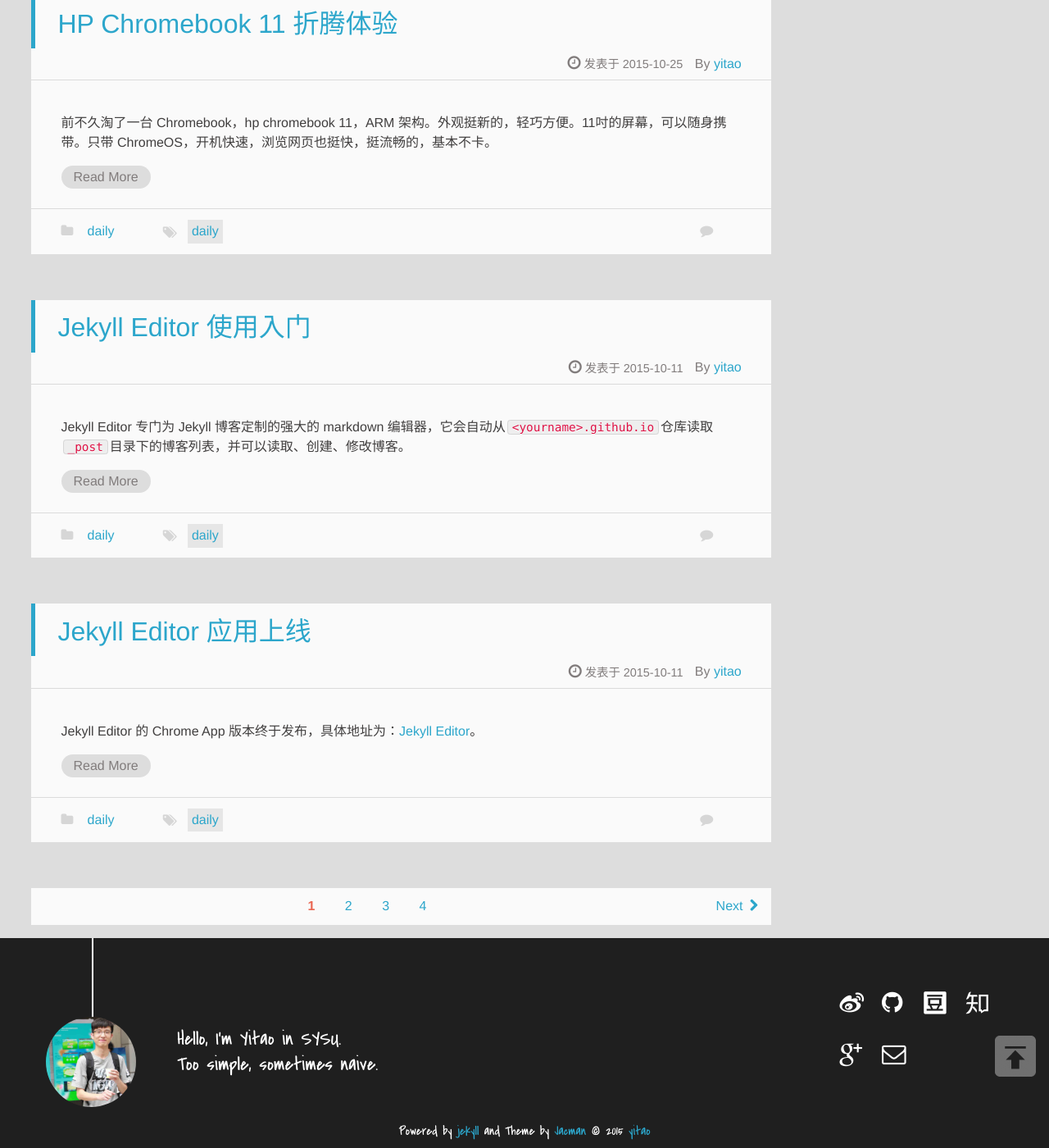
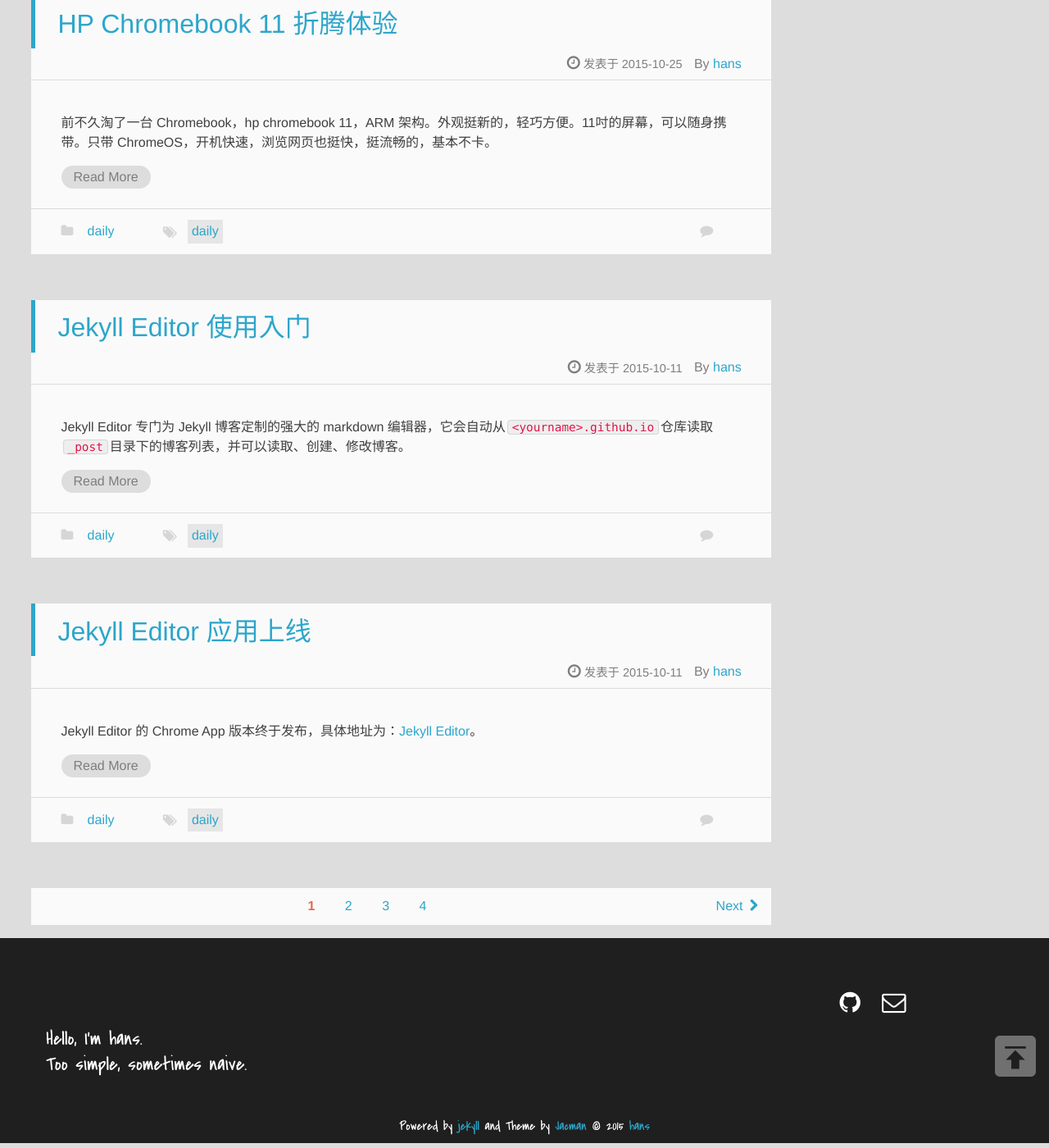
Before and after one commit to hans007/Hans007.GitHub.io, a Jekyll site: the page built from index.html, in a window 1280 px wide and 1400 px high, scrolled down 2744 px. Shown: the whole window at 82% size. Built offline with Jekyll 4.4.1, drawn with Linux system fonts in a browser that asks for light colours; Markdown is read by kramdown in place of the engine named in the settings; the list of posts is cut into pages by our own code; comment, search, counter and statistics services are not loaded; some of the changed text lies outside the part shown.

Commit message:
修改了 配置信息

```diff
--- a/_config.yml
+++ b/_config.yml
@@ -53,7 +53,7 @@ menu:
 widgets:
 - category
 - tag
-- links
+##- links
 ##- weibo
 ##- douban
 ##- rss
@@ -69,8 +69,8 @@ imglogo:
   src: img/logo.png        ## `.svg` and `.png` are recommended,please put image into the theme folder `/jacman/source/img`.
 favicon: img/favicon.ico   ## size:32px*32px,`.ico` is recommended,please put image into the theme folder `/jacman/source/img`.
 apple_icon: img/jacman.jpg ## size:114px*114px,please put image into the theme folder `/jacman/source/img`.
-author_img: img/author.jpg ## size:220px*220px.display author avatar picture.if don't want to display,please don't set this.
-banner_img: #img/banner.jpg ## size:1920px*200px+. Banner Picture
+##author_img: img/author.jpg ## size:220px*220px.display author avatar picture.if don't want to display,please don't set this.
+##banner_img: #img/banner.jpg ## size:1920px*200px+. Banner Picture
 
 #### index post is expanding or not
 index:
@@ -82,21 +82,21 @@ mathjax: false      #enable mathjax if true
 
 #### Author information
 author:
-  name: yitao      ## e.g. wuchong Author name
-  intro_line1:  "Hello, I'm Yitao in SYSU."    ## your introduction on the bottom of the page
+  name: hans      ## e.g. wuchong Author name
+  intro_line1:  "Hello, I'm hans."    ## your introduction on the bottom of the page
   intro_line2:  "Too simple, sometimes naive."  ## the 2nd line
-  weibo: 1836017133      ## e.g. wuchong1014 or 2176287895 for http://weibo.com/2176287895
-  weibo_verifier: 8266a57e  ## e.g. b3593ceb Your weibo-show widget verifier ,if you use weibo-show it is needed.
-  tsina: 1836017133      ## e.g. 2176287895  Your weibo ID,It will be used in share button.
-  douban: 62234732     ## e.g. wuchong1014 or your id for https://www.douban.com/people/wuchong1014
-  zhihu: yaoyit      ## e.g. jark  for http://www.zhihu.com/people/jark
-  email: simpleyyt@gmail.com      ## e.g. imjark@gmail.com
-  twitter:    ## e.g. jarkwu for https://twitter.com/jarkwu
-  github: simpleyyt     ## e.g. wuchong for https://github.com/wuchong
-  facebook:   ## e.g. imjark for https://facebook.com/imjark
-  linkedin:   ## e.g. wuchong1014 for https://www.linkedin.com/in/wuchong1014
-  google_plus: "103860633659538888207"    ## e.g. "111190881341800841449" for https://plus.google.com/u/0/111190881341800841449, the "" is needed!
-  stackoverflow:  ## e.g. 3222790 for http://stackoverflow.com/users/3222790/jark
+  ##weibo: 1836017133      ## e.g. wuchong1014 or 2176287895 for http://weibo.com/2176287895
+  ##weibo_verifier: 8266a57e  ## e.g. b3593ceb Your weibo-show widget verifier ,if you use weibo-show it is needed.
+  ##tsina: 1836017133      ## e.g. 2176287895  Your weibo ID,It will be used in share button.
+  ##douban: 62234732     ## e.g. wuchong1014 or your id for https://www.douban.com/people/wuchong1014
+  ##zhihu: yaoyit      ## e.g. jark  for http://www.zhihu.com/people/jark
+  email: tao.hans@gmail.com      ## e.g. imjark@gmail.com
+  ##twitter:    ## e.g. jarkwu for https://twitter.com/jarkwu
+  github: hans007     ## e.g. wuchong for https://github.com/wuchong
+  ##facebook:   ## e.g. imjark for https://facebook.com/imjark
+  ##linkedin:   ## e.g. wuchong1014 for https://www.linkedin.com/in/wuchong1014
+  ##google_plus: "103860633659538888207"    ## e.g. "111190881341800841449" for https://plus.google.com/u/0/111190881341800841449, the "" is needed!
+  ##stackoverflow:  ## e.g. 3222790 for http://stackoverflow.com/users/3222790/jark
 ## if you set them, the corresponding  share button will show on the footer
 
 #### Toc
```
Also changed, not shown: README.md.
